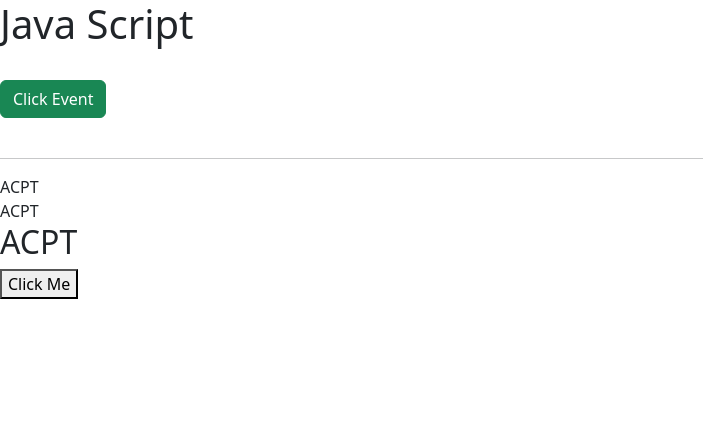
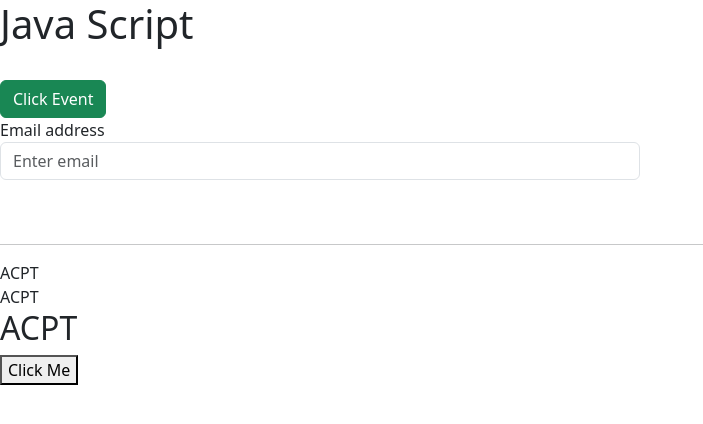
Before and after one commit to imeshhirushan2117/AFSD-html, a plain HTML site: page myCode/JavaScript/index.html in a window 1280 px wide. Shown: the whole page, without its empty margins (0-703 px from the left). Drawn offline with nearby package versions, Linux system fonts and the light colour scheme.

Commit message:
onChange-event

```diff
--- a/myCode/JavaScript/index.html
+++ b/myCode/JavaScript/index.html
@@ -13,7 +13,16 @@
 
     <!-- dom manupalation -->
 
+    <!-- on click-->
     <button onclick="clickMe()" id="click" type="button" class="btn btn-success">Click Event</button>
+
+    <!-- onChange-->
+    <div class="form-group w-50">
+        <label for="exampleInputEmail1">Email address</label>
+        <input onchange="changeText()" type="email" class="form-control" id="changeText" aria-describedby="emailHelp" placeholder="Enter email">
+
+    </div>
+
 
     <br><br>
     <hr>
--- a/myCode/JavaScript/index.js
+++ b/myCode/JavaScript/index.js
@@ -324,8 +324,15 @@ console.log(fruits);
 console.log("===========Event Hadaling===========");
 
 //onclick
+function clickMe(){
+  //  alert("on click alert");
+  // console.log("on click");
+  document.write("Hiru Bro");
+}
 
-function clickMe(){
-  // alert("on click alert");
-  console.log("on click");
+//onChange
+
+const changeText = () => {
+  const text = document.getElementById("changeText").value;
+  console.log(text);
 }
```
